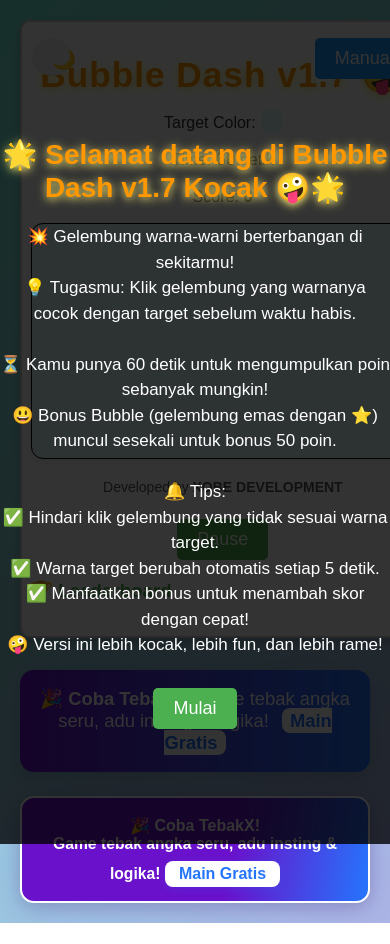
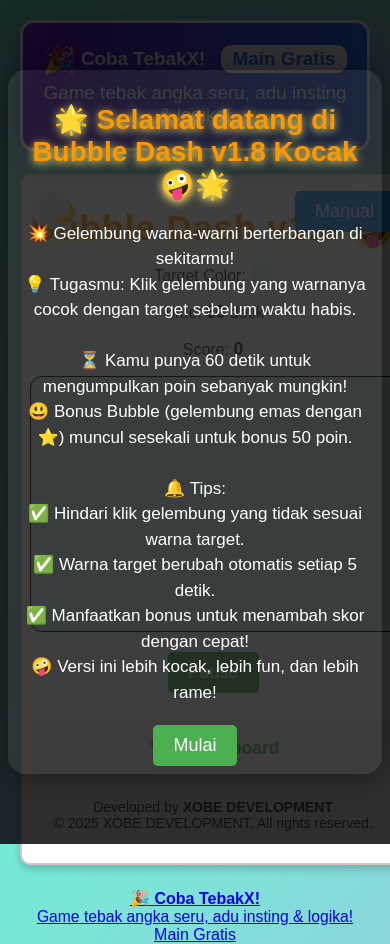
Before and after one commit to dev123dev33/-Bubble-Dash-, a plain HTML site: page index.html in a window 390 px wide. Shown: the top 944 px of the page. Before the commit the page ends 923 px from the top, so only its background shows below. Drawn offline with Linux system fonts and the light colour scheme.

Commit message:
Update index.html

```diff
--- a/index.html
+++ b/index.html
@@ -3,8 +3,13 @@
 <head>
   <meta charset="UTF-8">
   <meta name="viewport" content="width=device-width, initial-scale=1">
-  <title>Bubble Dash v1.7 Kocak</title>
+  <title>Bubble Dash v1.8 Kocak</title>
   <style>
+    html, body {
+      height: 100%;
+      margin: 0;
+      padding: 0;
+    }
     body {
       font-family: 'Arial', sans-serif;
       background: linear-gradient(135deg, #74ebd5, #acb6e5);
@@ -12,6 +17,7 @@
       margin: 0;
       padding: 20px;
       color: #333;
+      min-height: 100vh;
       transition: background 0.5s;
     }
     body.dark {
@@ -21,11 +27,13 @@
     #game-container {
       position: relative;
       margin: 0 auto;
-      width: 620px;
+      width: 100%;
+      max-width: 620px;
       background: #fff;
       padding: 20px;
       border: 2px solid #ccc;
       border-radius: 10px;
+      box-sizing: border-box;
       box-shadow: 0 4px 8px rgba(0, 0, 0, 0.2);
       transition: background 0.5s;
     }
@@ -90,6 +98,7 @@
       transition: opacity 0.5s, top 0.5s;
       z-index: 10;
       text-shadow: 0 2px 8px #fff176;
+      will-change: opacity, top;
     }
     #warningMessage {
       color: #e53935;
@@ -97,6 +106,7 @@
       margin: 8px 0 0 0;
       min-height: 22px;
       transition: opacity 0.3s;
+      display: none;
     }
     canvas {
       background: #e0f7fa;
@@ -106,6 +116,11 @@
       border-radius: 12px;
       box-shadow: 0 2px 8px rgba(0,0,0,0.07);
       transition: background 0.3s;
+      width: 100%;
+      max-width: 600px;
+      height: auto;
+      aspect-ratio: 3/2;
+      touch-action: manipulation;
     }
     body.dark canvas {
       background: #232526;
@@ -119,6 +134,13 @@
       border: none;
       border-radius: 5px;
       transition: background 0.3s, transform 0.2s;
+      box-shadow: 0 2px 8px #00000011;
+      outline: none;
+      user-select: none;
+    }
+    button:active {
+      transform: scale(0.97);
+      background: #ffe066;
     }
     button:hover {
       background: #ff9800;
@@ -140,24 +162,44 @@
       font-size: 16px;
       color: #333;
       text-align: left;
+      border-radius: 10px;
+      background: #f9f9f9;
+      padding: 10px 12px 14px 12px;
+      box-shadow: 0 2px 8px #0001;
     }
     body.dark #leaderboard {
       color: #eee;
+      background: #232526;
+      box-shadow: 0 2px 8px #0005;
     }
     #leaderboard h3 {
       margin-bottom: 10px;
       color: #4caf50;
+      text-align: center;
     }
     #leaderboard ul {
       list-style: none;
       padding: 0;
+      margin: 0;
     }
     #leaderboard li {
       margin-bottom: 5px;
-      padding: 5px;
-      background: #f9f9f9;
+      padding: 5px 8px;
+      background: #fff;
       border-radius: 5px;
-      box-shadow: 0 2px 4px rgba(0, 0, 0, 0.1);
+      box-shadow: 0 2px 4px rgba(0, 0, 0, 0.07);
+      display: flex;
+      align-items: center;
+      gap: 8px;
+      font-size: 1em;
+      justify-content: flex-start;
+    }
+    #leaderboard li span.rank {
+      font-weight: bold;
+      color: #ff9800;
+      min-width: 1.8em;
+      display: inline-block;
+      text-align: right;
     }
     body.dark #leaderboard li {
       background: #333;
@@ -174,31 +216,43 @@
     #credits a:hover {
       text-decoration: underline;
     }
-    #overlay {
+    #overlay, #manual-overlay {
       position: fixed;
       top: 0; left: 0;
-      width: 100%;
-      height: 100%;
-      background: rgba(0, 0, 0, 0.8);
+      width: 100vw;
+      height: 100vh;
+      background: rgba(0, 0, 0, 0.82);
       display: flex;
       justify-content: center;
       align-items: center;
       color: #fff;
       z-index: 1000;
       text-align: center;
+      transition: opacity 0.4s;
+      animation: fadeIn 0.7s;
     }
-    #overlay h2 {
+    #overlay > div, #manual-overlay > div {
+      background: rgba(255,255,255,0.08);
+      border-radius: 18px;
+      padding: 18px 18px 12px 18px; /* Ubah padding bawah dari 22px ke 12px */
+      box-shadow: 0 4px 32px #0006;
+      max-width: 95vw;
+      width: 370px;
+      margin: 0 8px;
+      animation: popIn 0.7s;
+    }
+    #overlay h2, #manual-overlay h2 {
       font-size: 28px;
       margin-bottom: 20px;
       color: #ff9800;
       text-shadow: 0 2px 8px #fff176;
     }
-    #overlay p {
+    #overlay p, #manual-overlay p {
       font-size: 17px;
       line-height: 1.5;
       margin-bottom: 20px;
     }
-    #overlay button {
+    #overlay button, #manual-overlay button {
       padding: 10px 20px;
       font-size: 18px;
       background: #4caf50;
@@ -207,68 +261,35 @@
       border-radius: 5px;
       cursor: pointer;
       transition: background 0.3s ease;
+      margin-top: 0; /* Ubah dari 10px ke 0 agar tombol lebih dekat ke teks */
+      margin-bottom: 0;
+      display: inline-block;
     }
-    #overlay button:hover {
+    #overlay button:hover, #manual-overlay button:hover {
       background: #45a049;
     }
-    @media (max-width: 700px) {
-      #game-container { width: 99vw; padding: 8px 2vw 18px 2vw; }
-      canvas { width: 98vw !important; height: 60vw !important; max-width: 99vw; max-height: 70vw; }
-      #manual-btn, .theme-toggle { top: 6px; }
+    @keyframes fadeIn {
+      from { opacity: 0; }
+      to { opacity: 1; }
     }
-    #iklan-tebakx-float {
-      position: fixed;
-      top: 50%;
-      right: 18px;
-      transform: translateY(-50%);
-      z-index: 9999;
-      text-decoration: none;
-      animation: iklan-bounce 2.5s infinite;
-      filter: drop-shadow(0 4px 16px rgba(106,17,203,0.18));
-      transition: right 0.3s;
-    }
-    .iklan-float-content {
-      background: linear-gradient(100deg,#6a11cb 60%,#2575fc 100%);
-      color: #fff;
-      padding: 18px 20px 14px 20px;
-      border-radius: 16px 8px 16px 8px;
-      font-size: 1.13em;
-      box-shadow: 0 4px 16px rgba(0,0,0,0.13);
-      text-align: center;
-      min-width: 170px;
-      max-width: 220px;
-      border: 2.5px solid #fff;
-      font-weight: bold;
-      transition: transform 0.2s, box-shadow 0.2s;
-    }
-    #iklan-tebakx-float:hover .iklan-float-content {
-      transform: scale(1.07) rotate(-2deg);
-      box-shadow: 0 8px 32px #6a11cb99;
-    }
-    .iklan-btn {
-      display: inline-block;
-      margin-top: 8px;
-      background: #fff;
-      color: #2575fc;
-      padding: 4px 14px;
-      border-radius: 8px;
-      font-weight: bold;
-      font-size: 1em;
-      box-shadow: 0 2px 8px #2575fc33;
-      transition: background 0.2s, color 0.2s;
-    }
-    #iklan-tebakx-float:hover .iklan-btn {
-      background: #2575fc;
-      color: #fff;
-    }
-    @keyframes iklan-bounce {
-      0%,100% { transform: translateY(-50%) scale(1);}
-      10% { transform: translateY(-50%) scale(1.08);}
-      20% { transform: translateY(-50%) scale(1);}
-      30% { transform: translateY(-50%) scale(1.06);}
-      40% { transform: translateY(-50%) scale(1);}
+    @keyframes popIn {
+      0% { transform: scale(0.8); opacity: 0; }
+      80% { transform: scale(1.05); opacity: 1; }
+      100% { transform: scale(1); }
     }
     @media (max-width: 700px) {
+      #game-container {
+        width: 99vw;
+        max-width: 99vw;
+        padding: 8px 2vw 18px 2vw;
+      }
+      canvas {
+        width: 98vw !important;
+        max-width: 99vw;
+        height: auto !important;
+        aspect-ratio: 3/2;
+      }
+      #manual-btn, .theme-toggle { top: 6px; }
       #iklan-tebakx-float {
         position: static;
         display: block;
@@ -276,6 +297,7 @@
         transform: none;
         animation: none;
         right: 0;
+        z-index: 10;
       }
       .iklan-float-content {
         border-radius: 14px;
@@ -283,36 +305,160 @@
         max-width: 99vw;
         font-size: 1em;
       }
+      #leaderboard {
+        font-size: 15px;
+        padding: 7px 4px 10px 4px;
+      }
+      #leaderboard li {
+        font-size: 0.98em;
+        padding: 4px 4px;
+      }
+      #overlay > div, #manual-overlay > div {
+        width: 97vw;
+        min-width: 0;
+        padding: 10px 4vw 8px 4vw; /* Ubah padding bawah jadi 8px */
+      }
+    }
+    #iklan-tebakx {
+      margin: 32px auto 0 auto;
+      max-width: 420px;
+      text-align: center;
+      animation: iklanFadeIn 1.2s;
+    }
+    #iklan-tebakx > a > div {
+      background: linear-gradient(90deg,#6a11cb,#2575fc);
+      color: #fff;
+      padding: 18px 16px;
+      border-radius: 14px;
+      box-shadow: 0 4px 16px rgba(0,0,0,0.13);
+      font-size: 1.15em;
+      transition: transform 0.25s, box-shadow 0.25s, filter 0.25s;
+      cursor: pointer;
+      position: relative;
+      overflow: hidden;
+      z-index: 1;
+    }
+    #iklan-tebakx > a > div::after {
+      content: "";
+      position: absolute;
+      left: -60%;
+      top: 0;
+      width: 60%;
+      height: 100%;
+      background: linear-gradient(120deg,rgba(255,255,255,0.18) 0%,rgba(255,255,255,0.01) 100%);
+      transform: skewX(-25deg);
+      pointer-events: none;
+      animation: iklanShine 2.5s infinite;
+      z-index: 2;
+    }
+    #iklan-tebakx > a > div:hover {
+      transform: scale(1.04) rotate(-1deg);
+      box-shadow: 0 8px 32px #6a11cb99;
+      filter: brightness(1.08) saturate(1.2);
+    }
+    #iklan-tebakx > a > div:active {
+      transform: scale(0.97);
+      filter: brightness(0.98);
+    }
+    @keyframes iklanShine {
+      0% { left: -60%; }
+      60% { left: 120%; }
+      100% { left: 120%; }
+    }
+    @keyframes iklanFadeIn {
+      from { opacity: 0; transform: translateY(40px);}
+      to { opacity: 1; transform: translateY(0);}
+    }
+    /* Bubble pop animation */
+    @keyframes bubble-pop {
+      0% { transform: scale(1); opacity: 1;}
+      80% { transform: scale(1.25); opacity: 0.7;}
+      100% { transform: scale(0.1); opacity: 0;}
+    }
+    .bubble-pop-anim {
+      animation: bubble-pop 0.35s forwards;
+    }
+    /* Shake animation for warning */
+    @keyframes shake {
+      0% { transform: translateX(0);}
+      20% { transform: translateX(-8px);}
+      40% { transform: translateX(8px);}
+      60% { transform: translateX(-6px);}
+      80% { transform: translateX(6px);}
+      100% { transform: translateX(0);}
+    }
+    .shake {
+      animation: shake 0.4s;
+    }
+    .iklan-utama-efek {
+      position: relative;
+      overflow: hidden;
+      background: linear-gradient(100deg,#6a11cb 60%,#2575fc 100%);
+      transition: transform 0.25s, box-shadow 0.25s, filter 0.25s;
+      cursor: pointer;
+    }
+    .iklan-utama-efek::after {
+      content: "";
+      position: absolute;
+      left: -60%;
+      top: 0;
+      width: 60%;
+      height: 100%;
+      background: linear-gradient(120deg,rgba(255,255,255,0.18) 0%,rgba(255,255,255,0.01) 100%);
+      transform: skewX(-25deg);
+      pointer-events: none;
+      animation: iklanShine 2.5s infinite;
+      z-index: 2;
+    }
+    .iklan-utama-efek:hover {
+      transform: scale(1.05) rotate(-1deg);
+      box-shadow: 0 12px 40px #6a11cbcc;
+      filter: brightness(1.12) saturate(1.25);
     }
   </style>
 </head>
 <body>
+  <!-- Iklan TebakX Utama, lebih menonjol dan di atas judul game -->
+  <div id="iklan-tebakx" style="margin:0 auto 18px auto; max-width:440px; text-align:center;">
+    <a href="https://dev123dev33.github.io/tebakx/" target="_blank" style="text-decoration:none;display:inline-block;">
+      <div class="iklan-float-content iklan-utama-efek" style="font-size:1.18em; padding:22px 18px; border:3px solid #fff; box-shadow:0 8px 32px #6a11cb77; animation: iklanFadeIn 1.2s;">
+        <span style="font-size:1.4em;vertical-align:middle;">🎉</span>
+        <b>Coba TebakX!</b>
+        <span style="display:inline-block;background:#fff;color:#2575fc;padding:3px 12px;border-radius:10px;font-weight:bold;margin-left:10px;box-shadow:0 2px 8px #2575fc33;">Main Gratis</span>
+        <br>
+        <span style="font-size:1em;display:block;margin-top:6px;">Game tebak angka seru, adu insting & logika!</span>
+      </div>
+    </a>
+  </div>
   <div id="game-container">
     <button class="theme-toggle" title="Ganti Tema" onclick="toggleTheme()">🌙</button>
     <button id="manual-btn">Manual</button>
-    <h1>Bubble Dash v1.7 🤪</h1>
+    <h1>Bubble Dash v1.8 🤪</h1>
     <p>Target Color: <span id="targetColor"></span></p>
     <p>Time: <span id="timer">60</span> detik</p>
     <p>Score: <span id="score">0</span></p>
     <div id="scoreUp"></div>
-    <p id="warningMessage" style="color: red; font-weight: bold; display: none;"></p>
+    <p id="warningMessage"></p>
     <canvas id="gameCanvas" width="600" height="400"></canvas>
     <audio id="popSound" src="pop.mp3"></audio>
-    <div id="credits">
-      <p>Developed by <strong>XOBE DEVELOPMENT</strong></p>
-    </div>
     <button id="pause-btn">Pause</button>
     <button id="resume-btn" style="display: none;">Resume</button>
     <div id="leaderboard">
       <h3>🏆 Leaderboard</h3>
       <ul id="leaderboard-list"></ul>
     </div>
+    <div id="credits">
+      <p>
+        Developed by <strong>XOBE DEVELOPMENT</strong><br>
+        &copy; 2025 XOBE DEVELOPMENT. All rights reserved.
+      </p>
+    </div>
   </div>
 
   <!-- Overlay Demo -->
   <div id="overlay">
     <div>
-      <h2>🌟 Selamat datang di Bubble Dash v1.7 Kocak 🤪🌟</h2>
+      <h2>🌟 Selamat datang di Bubble Dash v1.8 Kocak 🤪🌟</h2>
       <p>
         💥 Gelembung warna-warni berterbangan di sekitarmu!<br>
         💡 Tugasmu: Klik gelembung yang warnanya cocok dengan target sebelum waktu habis.<br><br>
@@ -330,6 +476,7 @@
 
   <!-- Overlay Manual (tersembunyi secara default) -->
   <div id="manual-overlay" style="display:none;">
+    <div>
       <h2>📖 Manual Game</h2>
       <p>
         <strong>Cara Bermain:</strong><br>
@@ -340,9 +487,10 @@
         <strong>Bonus Bubble:</strong><br>
         - Gelembung emas (⭐) muncul secara acak.<br>
         - Klik bonus bubble untuk mendapatkan 50 poin ekstra.<br>
-      - Versi 1.7: Ada efek skor naik dan tema gelap/terang!
+        - Versi 1.8: Animasi bubble pop, efek getar, dan tampilan mobile lebih kece!
       </p>
       <button id="manual-close-btn">Tutup Manual</button>
+    </div>
   </div>
 
   <script>
@@ -374,6 +522,7 @@
     const resumeBtn = document.getElementById("resume-btn");
     const leaderboardList = document.getElementById("leaderboard-list");
     const scoreUp = document.getElementById("scoreUp");
+    const warningMessage = document.getElementById("warningMessage");
 
     let isPaused = false;
     let leaderboard = JSON.parse(localStorage.getItem("leaderboard")) || [];
@@ -385,6 +534,9 @@
     let bubbleSpawnInterval = 800; // ms
 
     let timerInterval, targetInterval, spawnBubbleTimeout;
+
+    // Untuk animasi bubble pop
+    let poppingBubbles = [];
 
     // Fungsi untuk memilih warna target secara acak
     function setTargetColor() {
@@ -407,13 +559,33 @@
         color = colors[Math.floor(Math.random() * colors.length)];
         emot = emoticons[Math.floor(Math.random() * emoticons.length)];
       }
-      bubbles.push({ x, y, radius, color, emot, isBonus, dx: (Math.random()-0.5)*2, dy: (Math.random()-0.5)*2 });
+      bubbles.push({ x, y, radius, color, emot, isBonus, dx: (Math.random()-0.5)*2, dy: (Math.random()-0.5)*2, popping: false, popFrame: 0 });
     }
 
     // Fungsi untuk menggambar gelembung pada canvas
     function drawBubbles() {
       ctx.clearRect(0, 0, canvas.width, canvas.height);
+      // Gambar popping bubbles (animasi)
+      poppingBubbles.forEach(pb => {
+        ctx.save();
+        ctx.globalAlpha = 1 - pb.popFrame / 8;
+        ctx.beginPath();
+        ctx.arc(pb.x, pb.y, pb.radius * (1 + pb.popFrame/8), 0, Math.PI * 2);
+        ctx.fillStyle = pb.color;
+        ctx.fill();
+        ctx.lineWidth = pb.isBonus ? 3 : 1;
+        ctx.strokeStyle = pb.isBonus ? "darkorange" : "#fff";
+        ctx.stroke();
+        ctx.font = `${pb.radius}px Arial`;
+        ctx.fillStyle = "#000";
+        ctx.textAlign = "center";
+        ctx.textBaseline = "middle";
+        ctx.fillText(pb.emot, pb.x, pb.y);
+        ctx.restore();
+      });
+      // Gambar bubbles aktif
       bubbles.forEach(bubble => {
+        ctx.save();
         ctx.beginPath();
         ctx.arc(bubble.x, bubble.y, bubble.radius, 0, Math.PI * 2);
         ctx.fillStyle = bubble.color;
@@ -423,13 +595,13 @@
         ctx.strokeStyle = bubble.isBonus ? "darkorange" : "#fff";
         ctx.lineWidth = bubble.isBonus ? 3 : 1;
         ctx.stroke();
-
         // Gambar emotikon di tengah gelembung
         ctx.fillStyle = "#000";
         ctx.font = `${bubble.radius}px Arial`;
         ctx.textAlign = "center";
         ctx.textBaseline = "middle";
         ctx.fillText(bubble.emot, bubble.x, bubble.y);
+        ctx.restore();
       });
     }
 
@@ -450,7 +622,6 @@
       const clickY = event.clientY - rect.top;
 
       let validClick = false;
-      const warningMessage = document.getElementById("warningMessage");
 
       for (let i = 0; i < bubbles.length; i++) {
         const bubble = bubbles[i];
@@ -466,6 +637,11 @@
             showScoreUp("+10 😎");
             validClick = true;
           }
+          // Bubble pop animation
+          poppingBubbles.push({
+            ...bubble,
+            popFrame: 0
+          });
           bubbles.splice(i, 1);
           scoreDisplay.textContent = score;
           break;
@@ -475,9 +651,13 @@
       if (!validClick) {
         warningMessage.textContent = "⚠️ Salah klik! Itu bukan warna target, kocak!";
         warningMessage.style.display = "block";
+        warningMessage.classList.add("shake");
         setTimeout(() => {
           warningMessage.style.display = "none";
-        }, 2000);
+          warningMessage.classList.remove("shake");
+        }, 700);
+        // Getar (vibrate) di HP
+        if (window.navigator.vibrate) window.navigator.vibrate(120);
       } else {
         popSound.currentTime = 0;
         popSound.play();
@@ -506,6 +686,13 @@
           if (bubble.x - bubble.radius < 0 || bubble.x + bubble.radius > canvas.width) bubble.dx *= -1;
           if (bubble.y - bubble.radius < 0 || bubble.y + bubble.radius > canvas.height) bubble.dy *= -1;
         });
+        // Bubble pop animation
+        for (let i = poppingBubbles.length - 1; i >= 0; i--) {
+          poppingBubbles[i].popFrame++;
+          if (poppingBubbles[i].popFrame > 8) {
+            poppingBubbles.splice(i, 1);
+          }
+        }
         drawBubbles();
       }
       requestAnimationFrame(update);
@@ -566,15 +753,18 @@
       clearInterval(timerInterval);
       clearInterval(targetInterval);
       clearTimeout(spawnBubbleTimeout);
+      setTimeout(() => {
         alert("Waktu habis! Skor kamu: " + score);
         saveScore(score);
         window.location.reload();
+      }, 300);
     }
 
     // Fungsi untuk menyimpan skor ke leaderboard
     function saveScore(score) {
-      const playerName = prompt("Masukkan nama Anda:");
+      let playerName = prompt("Masukkan nama Anda:");
       if (playerName) {
+        playerName = playerName.trim().slice(0, 16);
         leaderboard.push({ name: playerName, score });
         leaderboard.sort((a, b) => b.score - a.score);
         leaderboard = leaderboard.slice(0, 10);
@@ -588,7 +778,7 @@
       leaderboardList.innerHTML = "";
       leaderboard.forEach((entry, index) => {
         const li = document.createElement("li");
-        li.textContent = `${index + 1}. ${entry.name} - ${entry.score}`;
+        li.innerHTML = `<span class="rank">${index + 1}.</span> <span>${entry.name}</span> <span style="margin-left:auto;font-weight:bold;">${entry.score}</span>`;
         leaderboardList.appendChild(li);
       });
     }
@@ -611,15 +801,17 @@
 
     // Panggil fungsi untuk memperbarui leaderboard saat halaman dimuat
     updateLeaderboard();
+
+    // Responsive canvas resize (untuk HP)
+    function resizeCanvas() {
+      let w = Math.min(window.innerWidth * 0.98, 600);
+      let h = w * 2 / 3;
+      canvas.width = w;
+      canvas.height = h;
+    }
+    window.addEventListener('resize', resizeCanvas);
+    resizeCanvas();
   </script>
-  <!-- Iklan TebakX -->
-  <div id="iklan-tebakx" style="margin:32px auto 0 auto; max-width:420px; text-align:center;">
-    <a href="https://dev123dev33.github.io/tebakx/" target="_blank" style="text-decoration:none;display:inline-block;">
-      <div style="background:linear-gradient(90deg,#6a11cb,#2575fc);color:#fff;padding:18px 16px;border-radius:14px;box-shadow:0 4px 16px rgba(0,0,0,0.13);font-size:1.15em;transition:transform 0.2s;cursor:pointer;">
-        🎉 <b>Coba TebakX!</b> Game tebak angka seru, adu insting & logika! <span style="background:#fff;color:#2575fc;padding:2px 8px;border-radius:8px;font-weight:bold;margin-left:8px;">Main Gratis</span>
-      </div>
-    </a>
-  </div>
     <!-- Iklan TebakX Floating Samping -->
   <a href="https://dev123dev33.github.io/tebakx/" target="_blank" id="iklan-tebakx-float" title="Coba TebakX!">
     <div class="iklan-float-content">
```
Lines whose indentation alone changed are shown as unchanged.
